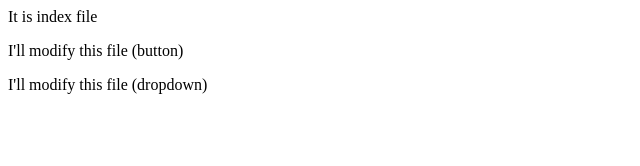
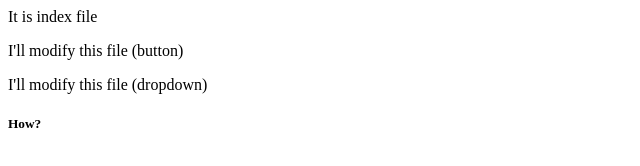
Before and after one commit to R-K-Mishra/LocalRepo1, a plain HTML site: page index.html in a window 1280 px wide. Shown: the full height of the page, 0-640 px from the left. Drawn offline with Linux system fonts and the light colour scheme.

Commit message:
Add a tag

```diff
--- a/index.html
+++ b/index.html
@@ -1,3 +1,4 @@
 <p>It is index file</p>
 <p>I'll modify this file (button)</p>
 <p>I'll modify this file (dropdown)</p>
+<h5>How?</h5>
```
